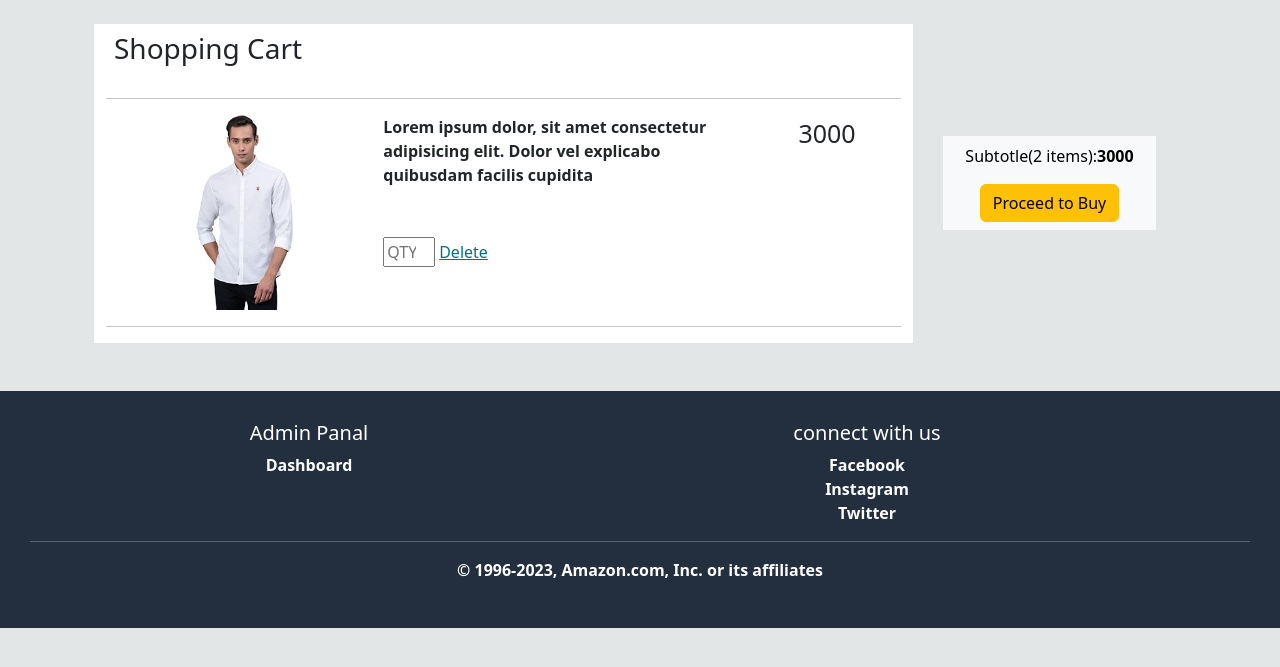
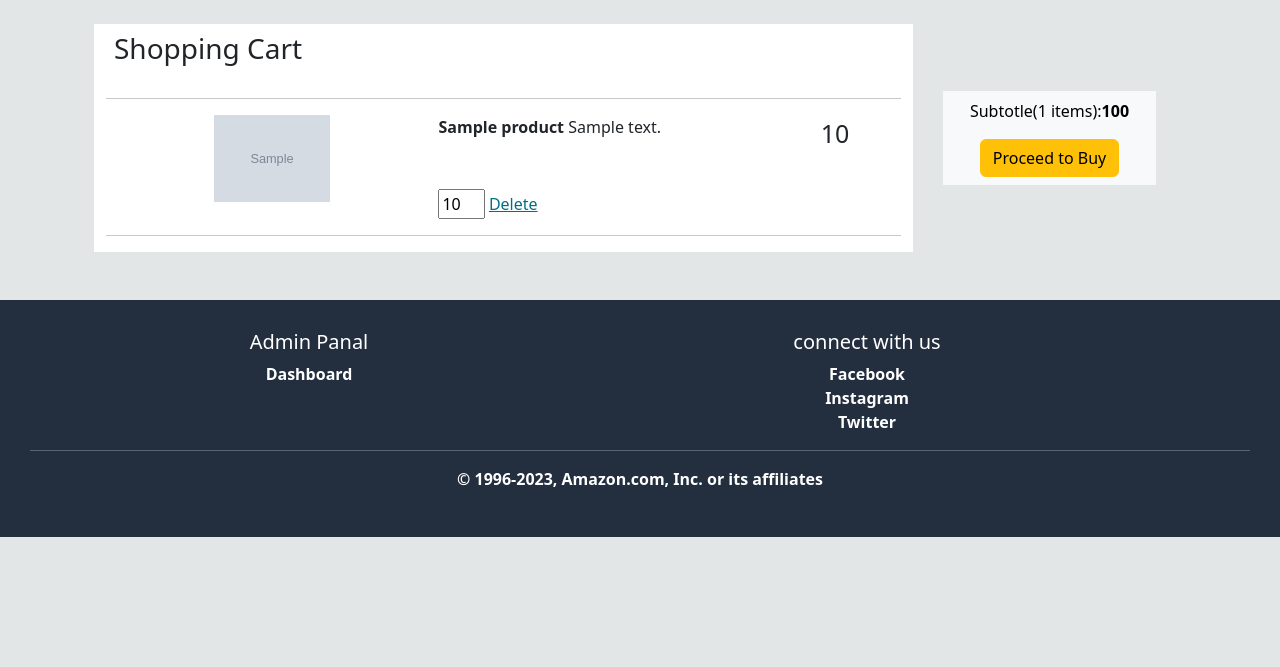
Before and after one commit to krishnaSONI011/amazon-clone-php, a PHP site: page /cart.php?id=1 in a window 1280 px wide. Shown: the part 81-748 px from the top of the page. Run offline with PHP 8.4, Linux system fonts and the light colour scheme; tables that the repository leaves empty or names only in its code hold one stand-in row (values such as "Sample post"); grey boxes marked "Sample" are stand-in pictures.

Commit message:
cart function running

```diff
--- a/cart.php
+++ b/cart.php
@@ -4,6 +4,13 @@
 //     header("Location: pages/login/login.php");
 //     exit;
 // }
+include "backend/db_connect.php";
+
+$id =$_GET['id'];
+$sql ="SELECT * FROM `cart` WHERE `user_id`='$id' ";
+$result =mysqli_query($conn,$sql);
+$num =mysqli_num_rows($result);
+
 ?>
 <!DOCTYPE html>
 <html lang="en">
@@ -22,42 +29,65 @@
     <?php include "navbar.php" ?>
     <div class="container ">
         <div class="row p-4">
-            <div class="col-md-9 white">
+            <div class="col-md-9 white super">
                 <div class="p-2">
                     <h3>Shopping Cart</h3>
                 </div>
                 <!-- p-2 -->
                 <hr>
+                <?php
+             if($num > 0){
+    while($row=mysqli_fetch_array($result)){
+        $pro_id = $row['product_id'];
+        $sql2="SELECT * FROM `product` WHERE `id` = '$pro_id'";
+        $result2 =mysqli_query($conn,$sql2);
+        $num2 =mysqli_num_rows($result2);
+        if($num2==1){
+            $row2 =mysqli_fetch_array($result2);
+
+             ?>
 
                 <div class="cart-body ">
-                    <div class="d-flex ">
+                    <div class="d-flex cart">
                         <div class="cart-img text-center ">
-                            <img src="images/product-img.jpg" alt="">
+                            <img src="<?php echo $row2['pro_image'] ?>" alt="">
                         </div>
                         <div class="" style="width:50%">
-                            <p><strong>Lorem ipsum dolor, sit amet consectetur adipisicing elit. Dolor vel explicabo
-                                    quibusdam facilis cupidita</strong></p>
-                                    <div class="qty">
-                            <input type="number" style="width:14%" placeholder="QTY">
-                            <a href="#" class=" ">Delete</a></div>
+                            <p><strong><?php echo $row2['name']?></strong> <?php echo $row2['description']?></p>
+                            <div class="qty">
+                                <input type="number" style="width:14%" placeholder="QTY"
+                                    value="<?php echo $row['quantity']?>" class="qut">
+                                <a href="#" class=" ">Delete</a>
+                            </div>
                         </div>
                         <div class="price text-center" style="width:20%">
-                            <span class="daam">3000</span>
+                            <span class="daam"><?php echo $row2['price']?></span>
                         </div>
                     </div>
                 </div>
                 <hr>
+
+
+
+                <?php       }
+    }
+}
+else{
+    echo "<h2>you have nothing in yoru cart</h2>";
+}
+?>
             </div>
 
             <!-- col-md-9 -->
             <div class="col-md-3 pesa-section ">
                 <div class="text-bg-light text-center p-2">
-                   <p>Subtotle(2 items):<strong>3000<strong></p>
-                   <div>
-                    <button class="btn btn-warning">Proceed to Buy</button>
-                   </div>
+                    <p>Subtotle(<span id="num">0</span> items):<strong id="total">0<strong></p>
+                    <div>
+                        <button class="btn btn-warning">Proceed to Buy</button>
+                    </div>
                 </div>
             </div>
+
         </div>
         <!-- row -->
     </div>
@@ -66,6 +96,50 @@
     <script src="https://cdn.jsdelivr.net/npm/bootstrap@5.3.0-alpha3/dist/js/bootstrap.bundle.min.js"
         integrity="sha384-ENjdO4Dr2bkBIFxQpeoTz1HIcje39Wm4jDKdf19U8gI4ddQ3GYNS7NTKfAdVQSZe" crossorigin="anonymous">
     </script>
+    <script>
+    if (document.readyState == 'loding') {
+        document.addEventListener('DOMContentLoaded', ready);
+    } else {
+        ready();
+    }
+
+    function ready() {
+        updateTotle();
+        let qut = document.getElementsByClassName('qut');
+        for (let i = 0; qut.length; i++) {
+            let input = qut[i];
+            input.addEventListener('change', qutChange);
+        }
+    }
+
+    function qutChange(event) {
+        let input = event.target;
+        if (isNaN(input.value) || input.value <= 0) {
+            input.value = 1;
+        }
+
+        updateTotle();
+    }
+
+    function updateTotle() {
+        let total =0
+    let cart =document.getElementsByClassName('cart-body');
+   for(let i =0;i<cart.length;i++){
+    let carBox =cart[i];
+    let priceElement =carBox.getElementsByClassName('daam')[0];
+    let qyt =carBox.getElementsByClassName('qut')[0];
+    let price =parseInt(priceElement.innerText);
+    // console.log(price);
+    let value =qyt.value;
+    total = total +(price*value);
+   }
+//    console.log(total)
+
+document.getElementById('total').innerText =total;
+document.getElementById('num').innerText = cart.length;
+
+    }
+    </script>
 </body>
 
 </html>
--- a/js/script.js
+++ b/js/script.js
@@ -31,3 +31,5 @@ console.log("aas")
 log_out.onclick=()=>{
   window.location.href="/backend/logout.php";
 }
+// cart- page
+document.querySelectorAll
--- a/navbar.php
+++ b/navbar.php
@@ -69,7 +69,7 @@
             <div class="cart white-border">
                 <?php if(isset($_SESSION['login'])){
 ?>
-                <a href="cart.php" class="text-decoration-none text-light">
+                <a href="cart.php?id=<?php echo $_SESSION['user_id'] ?>" class="text-decoration-none text-light">
                     <span>
                         <svg xmlns="http://www.w3.org/2000/svg" width="50" height="40" fill="currentColor"
                             class="bi bi-cart" viewBox="0 0 16 16">
```
